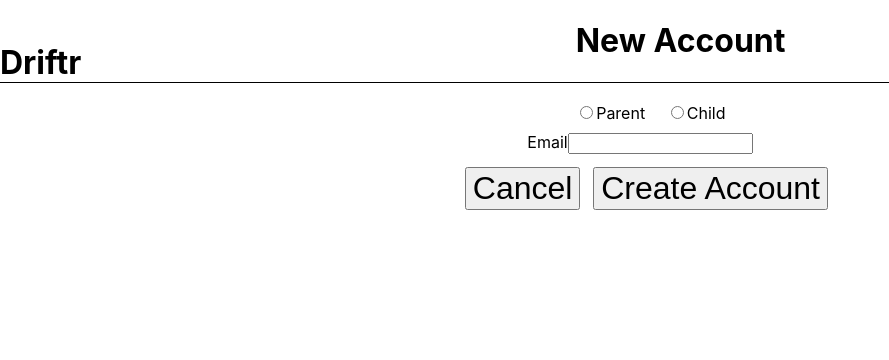
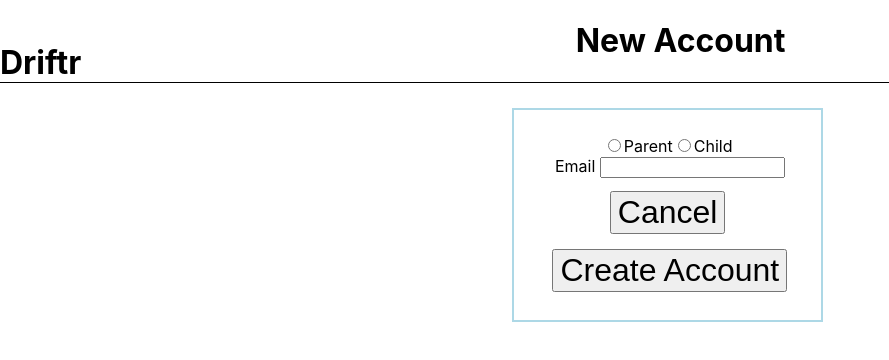
Before and after one commit to matedro/444_driftr, a React (Create React App) app: page / in a window 1280 px wide. Shown: the top 360 px of the page, without its empty margins (0-889 px from the left). Built offline with nearby package versions, Linux system fonts and the light colour scheme.

Commit message:
updated form styling

```diff
--- a/src/faciliation/Create.js
+++ b/src/faciliation/Create.js
@@ -13,7 +13,7 @@ function Create() {
                 <label for="parent" className="newAccountRadioLabel">Parent</label>
                 <input type="radio" id="child" name="accountType" value="child" className="newAccountRadio"></input>
                 <label for="child" className="newAccountRadioLabel">Child</label><br/>
-                <label for="email">Email</label>
+                <label for="email" className="newAccountLabel">Email</label>
                 <input type="email" id="email"></input><br/>
                 <input type="button" id="accountCancel" className="newAccountButton" value="Cancel"></input>
                 <input type="submit" id="accountSubmit" className="newAccountButton" value="Create Account"></input>
--- a/src/faciliation/create.css
+++ b/src/faciliation/create.css
@@ -8,11 +8,14 @@ header {
 }
 
 .faciliaitonAccountForm {
-    float: left;
-    width: 100%;
-    margin-left: auto;
-    margin-right: auto;
+    /* float: left; */
+    width: 20%;
+    margin-left: 40%;
+    margin-right: 40%;
+    margin-top: 2%;
     text-align: center;
+    border: 2px solid lightblue;
+    padding: 2%
 }
 
 .faciliaitonAccountForm .newAccountRadio {
@@ -21,8 +24,13 @@ header {
 }
 
 .faciliaitonAccountForm .newAccountButton {
-    margin-left: 1%;
+    margin-left: 5%;
+    margin-right: 5%;
     margin-bottom: 1%;
-    margin-top: 1%;
+    margin-top: 5%;
     font-size: xx-large;
 }
+
+.faciliaitonAccountForm .newAccountLabel {
+    margin: 2%;
+}
```
